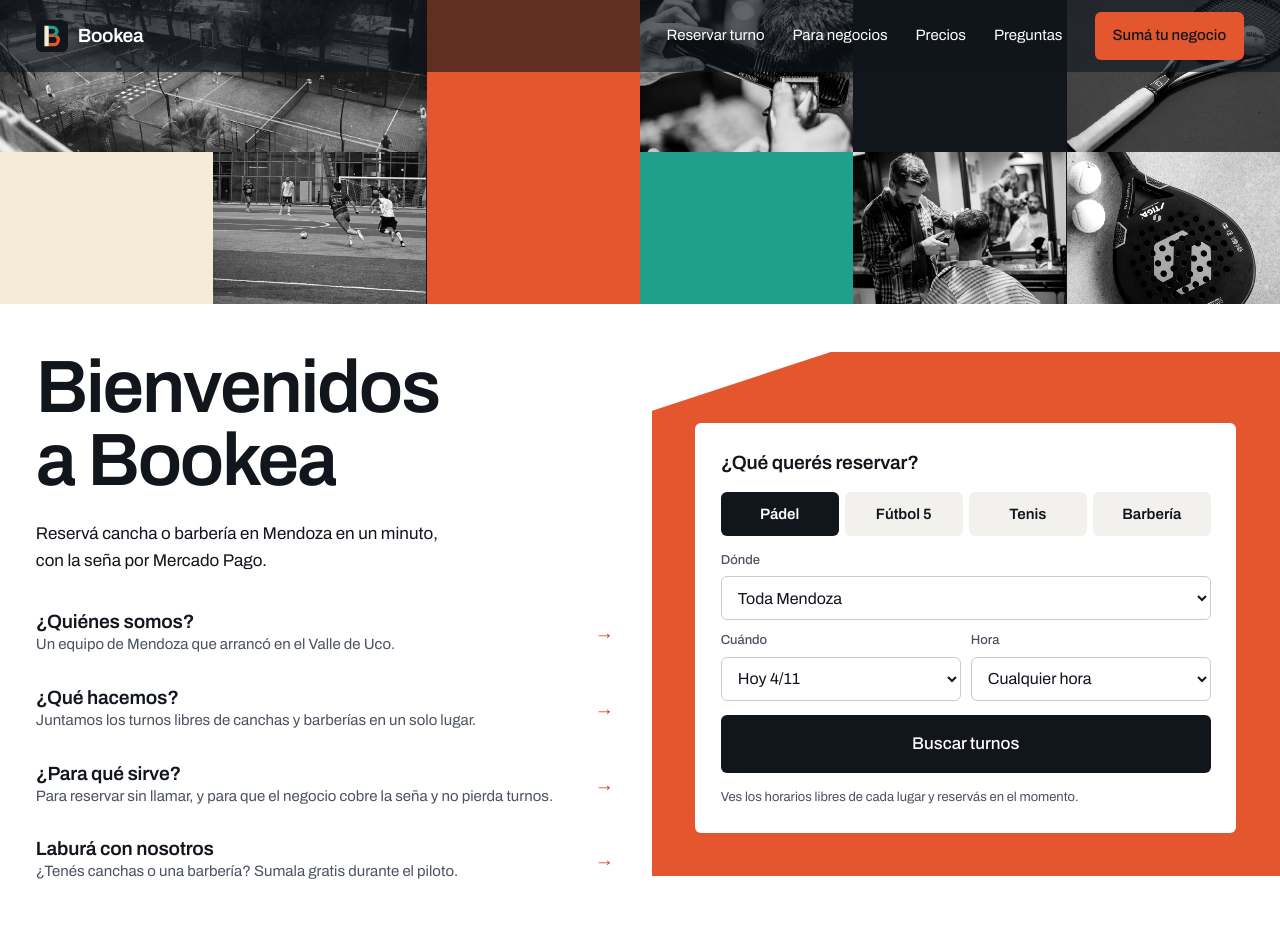
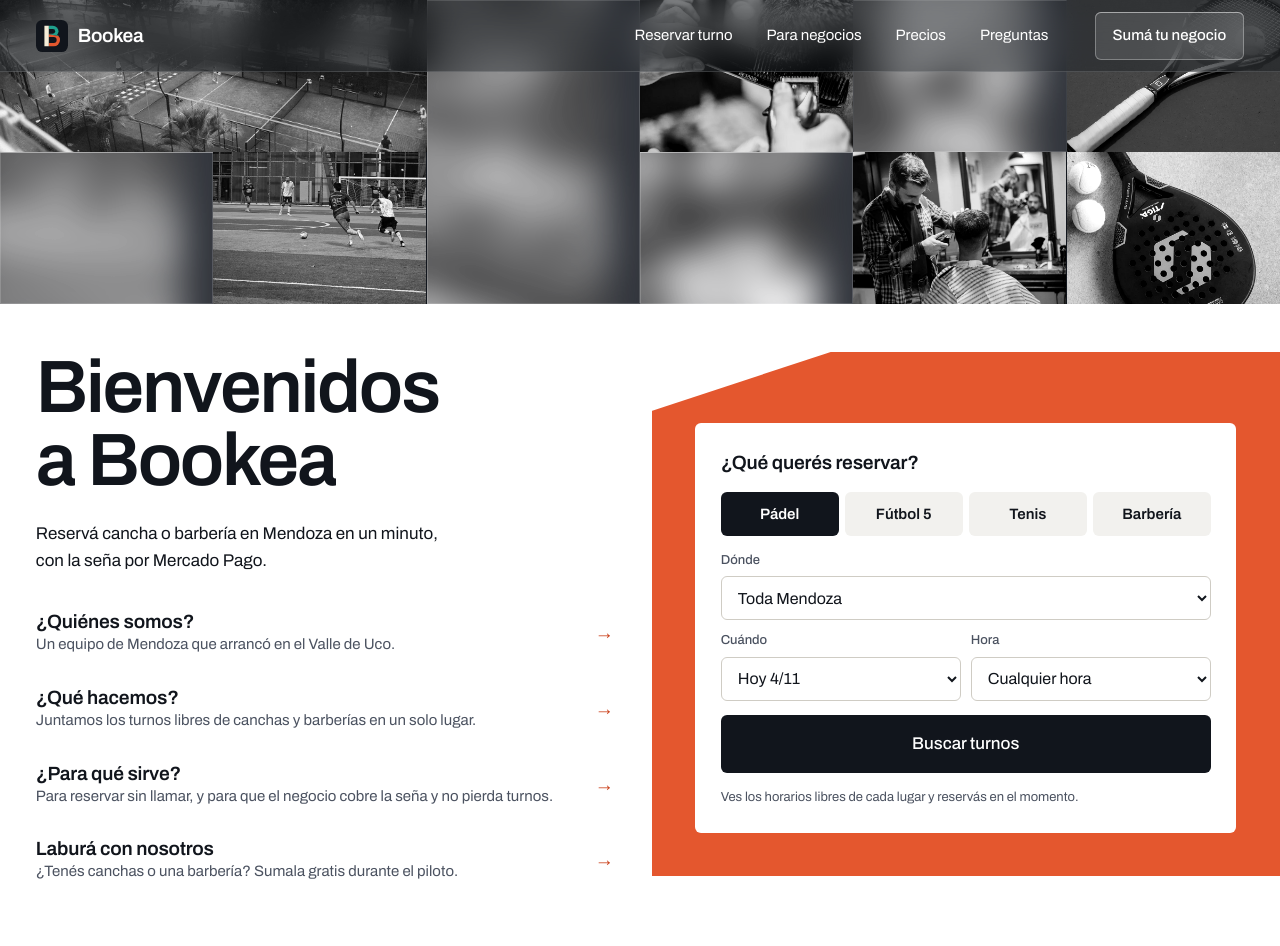
Before and after one commit to maxi7battaglia-7/BOOKEA, a plain HTML site: page index.html in a window 1280 px wide. Shown: the top 946 px of the page. Drawn offline with Linux system fonts and the light colour scheme.

Commit message:
Banda de vidrio: mosaico y menú sin colores, verde agua al pasar el cursor
Co-Authored-By: Claude Opus 5.5 <noreply@anthropic.com>
Claude-Session: https://claude.ai/code/session_01VKZyoroVcWvVCk4fVuCcu8

```diff
--- a/index.html
+++ b/index.html
@@ -55,13 +55,13 @@
   <header class="banda" id="top">
     <div class="mosaico" aria-hidden="true">
       <span class="m-foto m-canchas"><img src="assets/m-padel-canchas.webp" alt="" width="1200" height="800" /></span>
-      <span class="m-color m-naranja"></span>
+      <span class="m-vidrio m-va"><img src="assets/m-padel-canchas.webp" alt="" width="1200" height="800" /></span>
       <span class="m-foto m-peine"><img src="assets/m-barberia-peine.webp" alt="" width="800" height="800" /></span>
-      <span class="m-color m-noche"></span>
+      <span class="m-vidrio m-vb"><img src="assets/m-barbero.webp" alt="" width="800" height="800" /></span>
       <span class="m-foto m-tenis"><img src="assets/m-tenis.webp" alt="" width="800" height="800" /></span>
-      <span class="m-color m-crema"></span>
+      <span class="m-vidrio m-vc"><img src="assets/m-futbol-noche.webp" alt="" width="800" height="800" /></span>
       <span class="m-foto m-futbol"><img src="assets/m-futbol-noche.webp" alt="" width="800" height="800" /></span>
-      <span class="m-color m-verde"></span>
+      <span class="m-vidrio m-vd"><img src="assets/m-barberia-peine.webp" alt="" width="800" height="800" /></span>
       <span class="m-foto m-barbero"><img src="assets/m-barbero.webp" alt="" width="800" height="800" /></span>
       <span class="m-foto m-paletas"><img src="assets/m-paletas.webp" alt="" width="800" height="800" /></span>
     </div>
--- a/script.js
+++ b/script.js
@@ -197,6 +197,8 @@
   const arrancarHero = () => requestAnimationFrame(() => requestAnimationFrame(() => {
     hero && hero.classList.add("is-loaded");
     setTimeout(() => sh && sh.classList.add("is-in"), 600);
+    // Terminada la entrada, el menú responde al cursor sin la demora escalonada de la entrada
+    setTimeout(() => document.documentElement.classList.add("nav-lista"), 1200);
   }));
 
   // ---------- Pantalla de carga: el logo se arma y después sube ----------
--- a/styles.css
+++ b/styles.css
@@ -94,7 +94,6 @@ h1, h2, h3 { font-family: var(--f-display); font-stretch: var(--display-ancho);
 .btn--orange { background: var(--orange); color: var(--ink); }
 @media (hover: hover) and (pointer: fine) {
   .btn--ink:hover { background: var(--ink-2); }
-  .nav .btn--ink:hover { background: var(--orange-strong); }
   .btn--orange:hover { background: var(--orange-strong); }
 }
 
@@ -104,20 +103,40 @@ h1, h2, h3 { font-family: var(--f-display); font-stretch: var(--display-ancho);
   position: absolute; inset: 0; overflow: hidden;
   display: grid; grid-template-columns: repeat(6, minmax(0, 1fr)); grid-template-rows: 1fr 1fr;
 }
-.mosaico > * { display: block; min-width: 0; min-height: 0; overflow: hidden; }
+.mosaico > * { position: relative; display: block; min-width: 0; min-height: 0; overflow: hidden; }
 .m-foto img { width: 100%; height: 100%; object-fit: cover; filter: grayscale(1) contrast(1.08); }
 .m-canchas { grid-column: 1 / 3; grid-row: 1; }
-.m-naranja { grid-column: 3; grid-row: 1 / 3; background: var(--orange); }
+.m-va { grid-column: 3; grid-row: 1 / 3; }
 .m-peine { grid-column: 4; grid-row: 1; }
-.m-noche { grid-column: 5; grid-row: 1; background: var(--ink); }
+.m-vb { grid-column: 5; grid-row: 1; }
 .m-tenis { grid-column: 6; grid-row: 1; }
-.m-crema { grid-column: 1; grid-row: 2; background: var(--cream); }
+.m-vc { grid-column: 1; grid-row: 2; }
 .m-futbol { grid-column: 2; grid-row: 2; }
-.m-verde { grid-column: 4; grid-row: 2; background: var(--teal); }
+.m-vd { grid-column: 4; grid-row: 2; }
 .m-barbero { grid-column: 5; grid-row: 2; }
 .m-paletas { grid-column: 6; grid-row: 2; }
 .m-tenis img { object-position: 30% 60%; }
 .m-paletas img { object-position: 50% 50%; }
+
+/* Vidrio: donde antes había bloques de color, la foto de al lado vista a través de un vidrio esmerilado.
+   Al pasar el cursor, cada bloque (vidrio o foto) se tiñe del verde agua de la marca. */
+.m-vidrio img {
+  position: absolute; inset: -32px; width: calc(100% + 64px); height: calc(100% + 64px);
+  object-fit: cover; filter: grayscale(1) blur(18px) brightness(1.15);
+}
+.mosaico > *::after {
+  content: ""; position: absolute; inset: 0; pointer-events: none;
+  transition: background-color 280ms ease, box-shadow 280ms ease;
+}
+.m-vidrio::after {
+  background: rgba(245, 247, 250, 0.14);
+  box-shadow: inset 0 0 0 1px rgba(255, 255, 255, 0.16), inset 0 1px 0 rgba(255, 255, 255, 0.34); /* taste-skill-ignore: canto del vidrio, pedido del dueño */
+}
+.m-foto::after { background: rgba(31, 160, 140, 0); mix-blend-mode: color; }
+@media (hover: hover) and (pointer: fine) {
+  .m-vidrio:hover::after { background: rgba(31, 160, 140, 0.62); box-shadow: inset 0 0 0 1px rgba(31, 160, 140, 0.9); } /* taste-skill-ignore: canto del vidrio */
+  .m-foto:hover::after { background: rgba(31, 160, 140, 1); }
+}
 
 /* ---------- Navegación ---------- */
 .nav {
@@ -126,17 +145,30 @@ h1, h2, h3 { font-family: var(--f-display); font-stretch: var(--display-ancho);
   min-height: 72px; padding-top: env(safe-area-inset-top, 0px);
   background: rgba(17, 21, 28, 0.62); color: var(--ground); /* velo neutro para leer sobre las fotos */
 }
-.nav .btn--ink { background: var(--orange); color: var(--ink); }
+/* En la banda, la barra es de vidrio: deja ver el mosaico borroso y los botones son vidrio que se pone verde */
+.banda .nav {
+  background: rgba(17, 21, 28, 0.34);
+  -webkit-backdrop-filter: blur(18px) saturate(1.2); backdrop-filter: blur(18px) saturate(1.2);
+  box-shadow: inset 0 -1px 0 rgba(255, 255, 255, 0.14); /* taste-skill-ignore: canto del vidrio */
+}
+.nav .btn--ink.nav__cta {
+  background: rgba(255, 255, 255, 0.12); color: var(--ground);
+  box-shadow: inset 0 0 0 1px rgba(255, 255, 255, 0.3), inset 0 1px 0 rgba(255, 255, 255, 0.3); /* taste-skill-ignore: canto del vidrio */
+  transition: transform var(--t-press) var(--ease-out), background-color var(--t-hover) ease, color var(--t-hover) ease, box-shadow var(--t-hover) ease;
+}
 .brand { display: inline-flex; align-items: center; gap: 10px; text-decoration: none; }
 .brand__mark { width: 32px; height: 32px; }
 .brand__word { font-family: var(--f-display); font-stretch: var(--display-ancho); font-weight: 600; font-size: var(--s-m); letter-spacing: -0.02em; }
-.nav__links { display: flex; gap: 28px; margin-left: auto; }
+.nav__links { display: flex; gap: 6px; margin-left: auto; }
 .nav__links a {
-  font-size: var(--s-s); text-decoration: underline; text-decoration-color: transparent;
-  text-underline-offset: 0.3em; transition: text-decoration-color var(--t-hover) ease;
-  padding-block: 8px; /* área de toque de 24px o más */
+  font-size: var(--s-s); text-decoration: none; border-radius: var(--r);
+  padding: 10px 14px; /* área de toque de 24px o más */
+  transition: background-color var(--t-hover) ease, color var(--t-hover) ease;
 }
-@media (hover: hover) and (pointer: fine) { .nav__links a:hover { text-decoration-color: currentColor; } }
+@media (hover: hover) and (pointer: fine) {
+  .nav__links a:hover { background: var(--teal); color: var(--ink); }
+  .nav .btn--ink.nav__cta:hover { background: var(--teal); color: var(--ink); box-shadow: inset 0 0 0 1px var(--teal); } /* taste-skill-ignore: canto del vidrio */
+}
 
 /* ---------- Hero ---------- */
 .hero {
@@ -467,10 +499,10 @@ h1, h2, h3 { font-family: var(--f-display); font-stretch: var(--display-ancho);
   /* 1) el mosaico se destapa bloque por bloque, de izquierda a derecha */
   .js .mosaico > * { clip-path: inset(0 0 100% 0); transition: clip-path 900ms var(--ease-expo); }
   .js.is-ready .mosaico > * { clip-path: inset(0); }
-  .js .m-canchas { transition-delay: 80ms; }  .js .m-crema { transition-delay: 125ms; }
-  .js .m-futbol { transition-delay: 170ms; }   .js .m-naranja { transition-delay: 215ms; }
-  .js .m-peine { transition-delay: 260ms; }    .js .m-verde { transition-delay: 305ms; }
-  .js .m-noche { transition-delay: 350ms; }    .js .m-barbero { transition-delay: 395ms; }
+  .js .m-canchas { transition-delay: 80ms; }  .js .m-vc { transition-delay: 125ms; }
+  .js .m-futbol { transition-delay: 170ms; }   .js .m-va { transition-delay: 215ms; }
+  .js .m-peine { transition-delay: 260ms; }    .js .m-vd { transition-delay: 305ms; }
+  .js .m-vb { transition-delay: 350ms; }    .js .m-barbero { transition-delay: 395ms; }
   .js .m-tenis { transition-delay: 440ms; }    .js .m-paletas { transition-delay: 485ms; }
   /* 2) baja el menú */
   .js .nav > * { opacity: 0.001; transform: translateY(-10px); transition: opacity 600ms var(--ease-out), transform 600ms var(--ease-out); }
@@ -478,6 +510,7 @@ h1, h2, h3 { font-family: var(--f-display); font-stretch: var(--display-ancho);
   .js .nav > :nth-child(1) { transition-delay: 300ms; }
   .js .nav > :nth-child(2) { transition-delay: 360ms; }
   .js .nav > :nth-child(3) { transition-delay: 420ms; }
+  .js.nav-lista .nav > * { transition-delay: 0s; }
   /* 3) el título sube palabra por palabra desde una ranura */
   .js .hero__title .w > span { transform: translateY(108%); transition: transform 900ms var(--ease-expo); transition-delay: calc(380ms + var(--i, 0) * 60ms); }
   .js .is-loaded .hero__title .w > span { transform: none; }
@@ -567,11 +600,11 @@ h1, h2, h3 { font-family: var(--f-display); font-stretch: var(--display-ancho);
   .banda { height: clamp(200px, 28svh, 260px); }
   .mosaico { grid-template-columns: repeat(3, minmax(0, 1fr)); }
   .m-canchas { grid-column: 1; grid-row: 1; }
-  .m-naranja { grid-column: 2; grid-row: 1 / 3; }
+  .m-va { grid-column: 2; grid-row: 1 / 3; }
   .m-peine { grid-column: 3; grid-row: 1; }
   .m-futbol { grid-column: 1; grid-row: 2; }
   .m-barbero { grid-column: 3; grid-row: 2; }
-  .m-noche, .m-tenis, .m-crema, .m-verde, .m-paletas { display: none; }
+  .m-vb, .m-tenis, .m-vc, .m-vd, .m-paletas { display: none; }
   .nav { gap: 16px; min-height: 64px; }
   .nav__links { display: none; }
   .nav__cta { margin-left: auto; padding: 10px 14px; }
```
Also changed, not shown: 1 other file.
